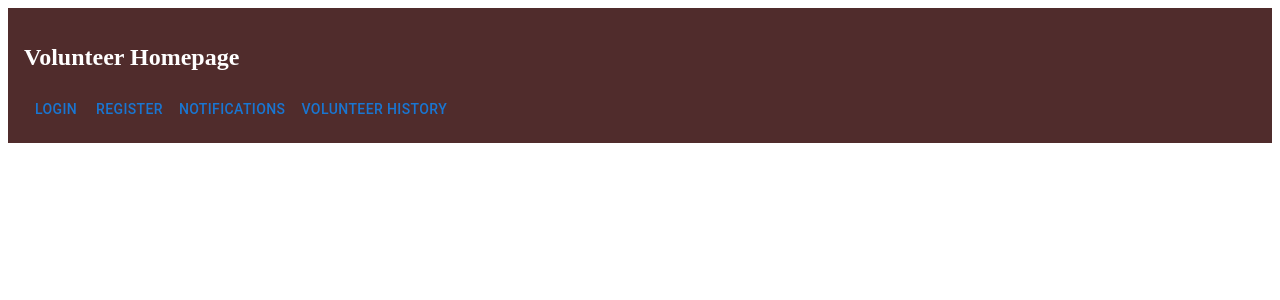
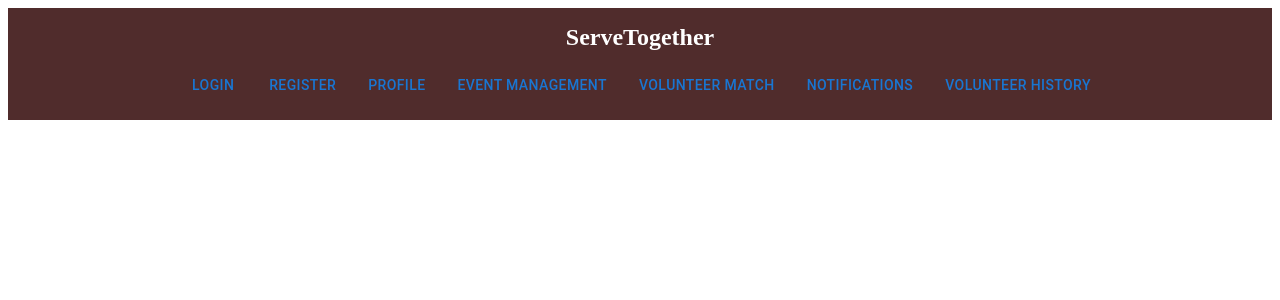
Before and after one commit to Reaper7861/software-design-project, a React (Create React App) app in the folder frontend/: page / in a window 1280 px wide. Shown: the top 300 px of the page. Built offline with nearby package versions, Linux system fonts and the light colour scheme.

Commit message:
updated look of navbar and added buttons for the remaining pages

```diff
--- a/frontend/public/index.html
+++ b/frontend/public/index.html
@@ -24,7 +24,7 @@
       work correctly both with client-side routing and a non-root public URL.
       Learn how to configure a non-root public URL by running `npm run build`.
     -->
-    <title>Volunteer App</title>
+    <title>ServeTogether</title>
   </head>
   <body>
     <noscript>You need to enable JavaScript to run this app.</noscript>
--- a/frontend/src/components/Navbar.js
+++ b/frontend/src/components/Navbar.js
@@ -3,15 +3,54 @@ import { Button } from '@mui/material'
 
 const Navbar = () => {
     return (
-        <nav style={{ backgroundColor: '#502c2c', color: 'white', padding: '1rem'}}>
-            <h2>Volunteer Homepage</h2>
-            <Button href="/login">Login</Button>
-            <Button href="/register">Register</Button>
-            <Button href="/notifications">Notifications</Button>
-            <Button href="/history">Volunteer History</Button>
+        <nav style={styles.navbar}>
+            <div style={styles.container}>
+                <h2 style={styles.title}>ServeTogether</h2>
+                <div style={styles.buttonContainer}>
+                    <Button href="/login">Login</Button>
+                    <Button href="/register">Register</Button>
+                    <Button href="/profile">Profile</Button>
+                    <Button href="/events">Event Management</Button>
+                    <Button href="/matching">Volunteer Match</Button>
+                    <Button href="/notifications">Notifications</Button>
+                    <Button href="/history">Volunteer History</Button>
+                </div>
+            </div>
         </nav>
-
     );
 };
 
+const styles = {
+
+    navbar: {
+        backgroundColor: '#502c2c',
+        color: 'white',
+        padding: '1rem'
+    },
+
+    container: {
+        display: 'flex',
+        flexDirection: 'column',
+        alignItems: 'center',
+        gap: '1rem'
+    },
+
+    title: {
+        margin: 0,
+        textAlign: 'center'
+    },
+
+    buttonContainer: {
+        display: 'flex',
+        gap: '1rem',
+        flexWrap: 'wrap',
+        justifyContent: 'center'
+    },
+
+    button: {
+        color: 'white',
+        borderColor: 'white'
+    }
+}
+
 export default Navbar;
```
Also changed, not shown: 1 other file (tests, documents, lock files or other folders).
